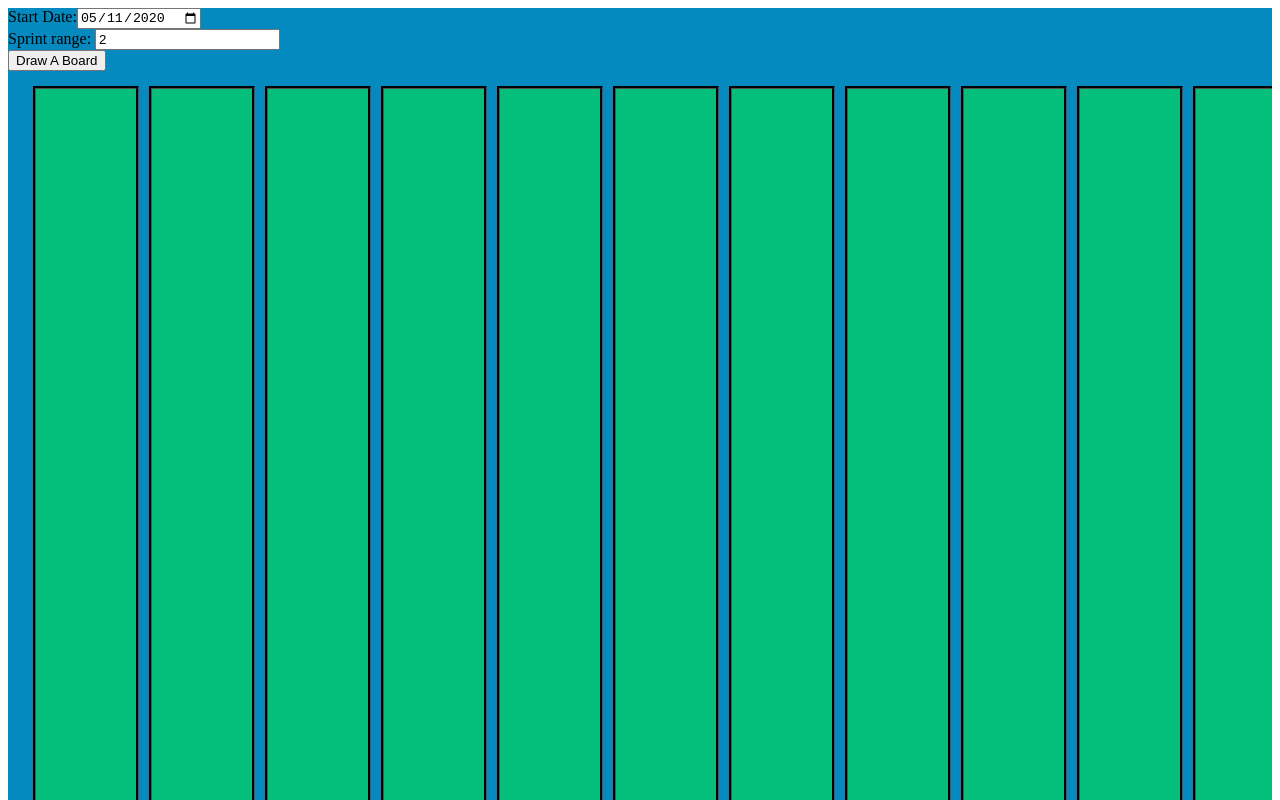
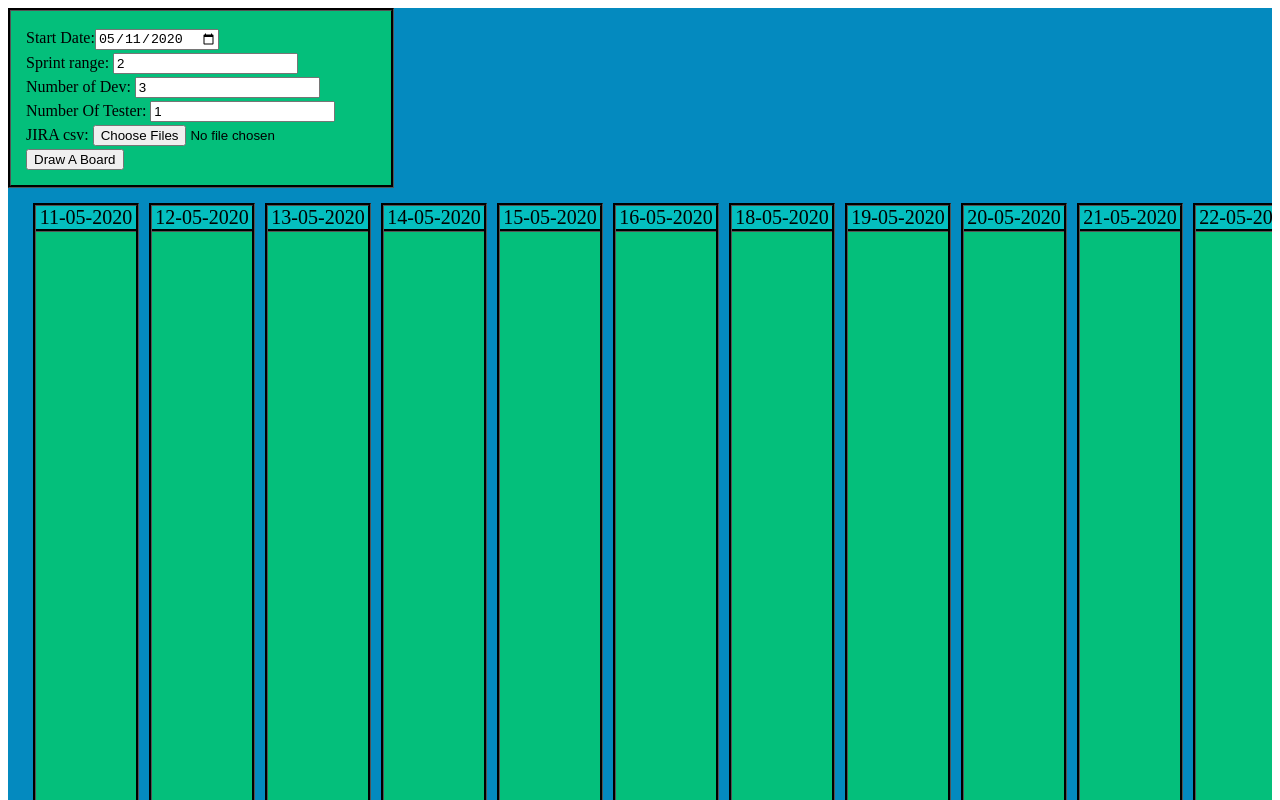
Before and after one commit to MightyOrphus/tactboard, a Vue app: page / in a window 1280 px wide. Both pictures are taken after a click on the button "Draw A Board". Shown: the top 800 px of the page. Built offline with nearby package versions, Linux system fonts and the light colour scheme.

Commit message:
add date header and finish the input form

```diff
--- a/src/components/DateCol.vue
+++ b/src/components/DateCol.vue
@@ -1,11 +1,12 @@
 <template>
   <div v-bind:id="id" class="dateCol" @dragovere.prevent @drop.prevent="drop">
+    <div id="header">{{ date }}</div>
     <slot />
   </div>
 </template>
 <script>
 export default {
-  props: ["id"],
+  props: ["id", "date"],
   methods: {
     drop: (e) => {
       const card_id = e.dataTransfer.getData("card_id");
@@ -17,4 +18,11 @@ export default {
 };
 </script>
 
-<style scoped></style>
+<style scoped>
+#header {
+  border-bottom: groove black;
+  font-size: 20px;
+  text-align: center;
+  background-color: var(--backgrounds-2-hex);
+}
+</style>
--- a/src/components/TactBoard.vue
+++ b/src/components/TactBoard.vue
@@ -1,5 +1,6 @@
 <template>
   <div class="tactboard">
+    <div id="inputForm">
       <div id="myDateRange">
         <label for="startDate">Start Date:</label>
         <input type="date" id="startDate" format="yyyy-MM-dd" />
@@ -8,11 +9,25 @@
         <label for="sprintRange">Sprint range: </label>
         <input type="text" id="sprintRange" value="2" />
       </div>
+      <div>
+        <label for="numOfDev">Number of Dev: </label>
+        <input type="text" id="numOfDev" value="3" />
+      </div>
+      <div>
+        <label for="numOfTester">Number Of Tester: </label>
+        <input type="text" id="numOfTester" value="1" />
+      </div>
+      <div>
+        <label>JIRA csv: </label>
+        <input type="file" id="input" multiple />
+      </div>
       <button v-on:click="drawABoard">Draw A Board</button>
+    </div>
     <div id="board" class="flexbox">
       <DateCol
         v-for="date in allDatesInSprint"
         v-bind:key="date.dateNum"
+        v-bind:date="date.dateVal"
         class="dateCol"
       ></DateCol>
     </div>
@@ -31,7 +46,7 @@ export default {
     // Card,
   },
   data: function() {
-    return { allDatesInSprint: new Array() };
+    return { allDatesInSprint: new Array(), jiraContent: "" };
   },
   methods: {
     initStartDate() {
@@ -58,28 +73,122 @@ export default {
         if (dateHolder.getDay != 6 && dateHolder.getDay() != 0) {
           this.allDatesInSprint.push({
             dateNum: dateNum++,
-            date: new Date(dateHolder),
+            dateVal: this.formatDate(new Date(dateHolder)),
           });
         }
         dateHolder.setDate(dateHolder.getDate() + 1);
       }
-      console.log(this.allDatesInSprint);
     },
     findEndDate(startDate, numberOfWeeks) {
       var endDate = new Date(startDate.getTime());
       return endDate.setDate(endDate.getDate() + numberOfWeeks * 7);
+    },
+    formatDate(date) {
+      var d = new Date(date),
+        month = "" + (d.getMonth() + 1),
+        day = "" + d.getDate(),
+        year = d.getFullYear();
+
+      if (month.length < 2) month = "0" + month;
+      if (day.length < 2) day = "0" + day;
+
+      return [day, month, year].join("-");
     },
     drawABoard() {
       var startDate = new Date(document.getElementById("startDate").value);
       var numberOfWeeks = document.getElementById("sprintRange").value;
       var endDate = this.findEndDate(startDate, numberOfWeeks);
       this.setAllDatesInSprint(startDate, endDate);
+      console.log();
+    },
+    readFileAsString() {},
+    CSVToArray(strData, strDelimiter) {
+      // Check to see if the delimiter is defined. If not,
+      // then default to comma.
+      strDelimiter = strDelimiter || ",";
+
+      // Create a regular expression to parse the CSV values.
+      var objPattern = new RegExp(
+        // Delimiters.
+        "(\\" +
+          strDelimiter +
+          "|\\r?\\n|\\r|^)" +
+          // Quoted fields.
+          '(?:"([^"]*(?:""[^"]*)*)"|' +
+          // Standard fields.
+          '([^"\\' +
+          strDelimiter +
+          "\\r\\n]*))",
+        "gi"
+      );
+
+      // Create an array to hold our data. Give the array
+      // a default empty first row.
+      var arrData = [[]];
+
+      // Create an array to hold our individual pattern
+      // matching groups.
+      var arrMatches = null;
+
+      // Keep looping over the regular expression matches
+      // until we can no longer find a match.
+      while ((arrMatches = objPattern.exec(strData))) {
+        // Get the delimiter that was found.
+        var strMatchedDelimiter = arrMatches[1];
+
+        // Check to see if the given delimiter has a length
+        // (is not the start of string) and if it matches
+        // field delimiter. If id does not, then we know
+        // that this delimiter is a row delimiter.
+        if (
+          strMatchedDelimiter.length &&
+          strMatchedDelimiter !== strDelimiter
+        ) {
+          // Since we have reached a new row of data,
+          // add an empty row to our data array.
+          arrData.push([]);
+        }
+
+        var strMatchedValue;
+
+        // Now that we have our delimiter out of the way,
+        // let's check to see which kind of value we
+        // captured (quoted or unquoted).
+        if (arrMatches[2]) {
+          // We found a quoted value. When we capture
+          // this value, unescape any double quotes.
+          strMatchedValue = arrMatches[2].replace(new RegExp('""', "g"), '"');
+        } else {
+          // We found a non-quoted value.
+          strMatchedValue = arrMatches[3];
+        }
+
+        // Now that we have our value string, let's add
+        // it to the data array.
+        arrData[arrData.length - 1].push(strMatchedValue);
+      }
+
+      // Return the parsed data.
+      return arrData;
     },
   },
 };
 </script>
 
 <style scoped>
+#inputForm {
+  width: 350px;
+  padding: 15px;
+  background-color: var(--backgrounds-3-hex);
+  border-style: groove;
+  border-color: black;
+}
+
+input,
+button {
+  margin-top: 3px;
+}
+
 .flexbox {
   display: flex;
   /* justify-content: space-between; */
@@ -87,7 +196,7 @@ export default {
   /* width: 100%; */
   height: 100vh;
 
-  overflow: scroll;
+  overflow: auto;
   padding: 15px;
 }
 
```
Lines whose indentation alone changed are shown as unchanged.
